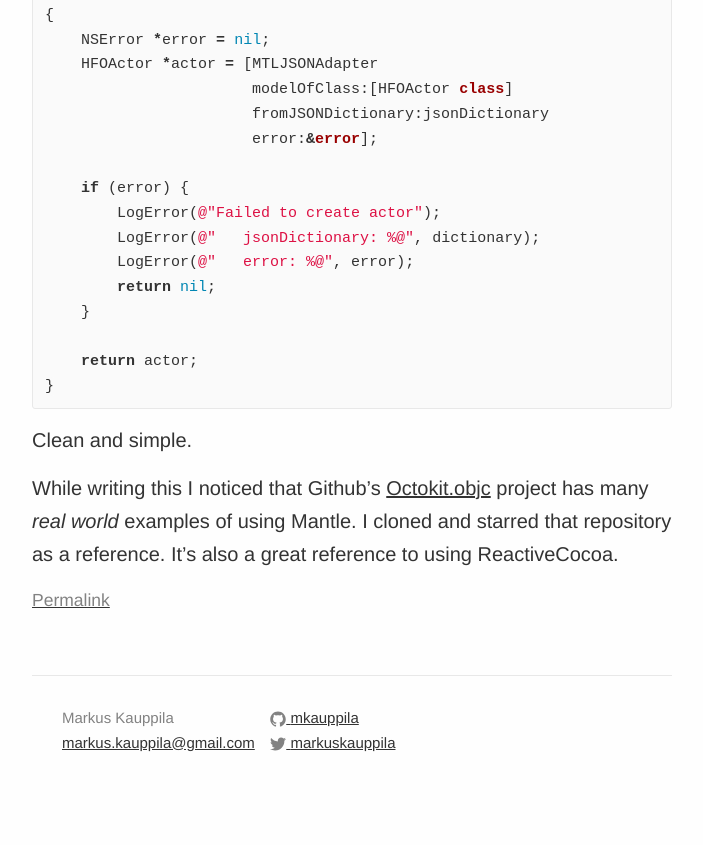
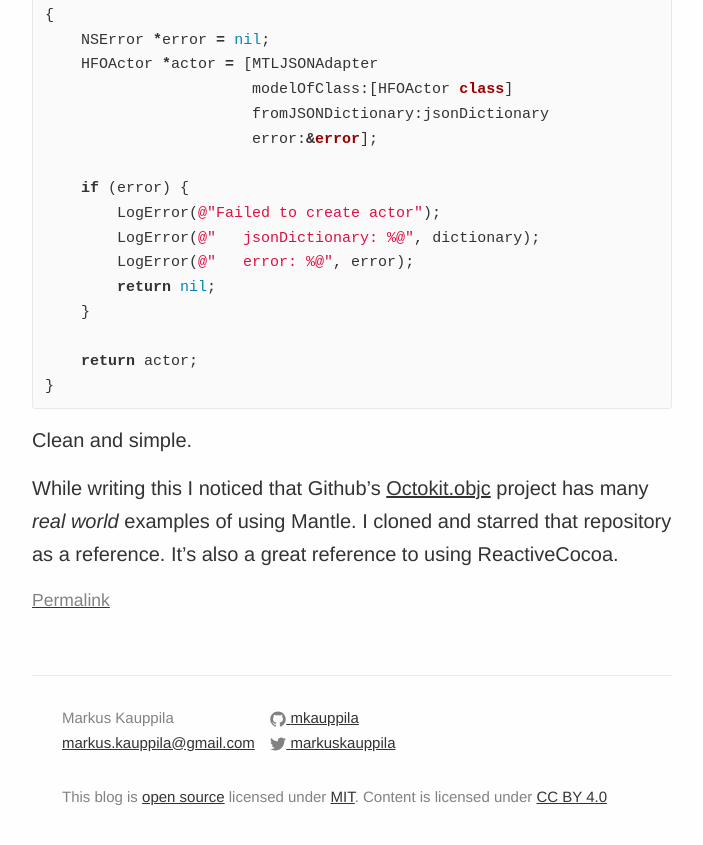
Before and after one commit to mkauppila/mkauppila.github.io, a Jekyll site: the page built from index.html, in a window 1280 px wide and 900 px high, scrolled down 5845 px. Shown: the top 845 px of the window, without its empty margins (288-991 px from the left). Built offline with Jekyll 4.4.1, drawn with Linux system fonts in a browser that asks for light colours; the list of posts is cut into pages by our own code.

Commit message:
Add copyright notices to footer

```diff
--- a/_includes/footer.html
+++ b/_includes/footer.html
@@ -43,11 +43,9 @@
         </ul>
       </div>
 
-      <!--
       <div class="footer-col  footer-col-3">
-        <p class="text">{{ site.description }}</p>
+        <p class="text">This blog is <a href="https://github.com/mkauppila/mkauppila.github.io">open source</a> licensed under <a href="https://github.com/mkauppila/mkauppila.github.io/blob/master/LICENSE">MIT</a>. Content is licensed under <a href="http://creativecommons.org/licenses/by/4.0/">CC BY 4.0</a></p>
       </div>
-      -->
     </div>
 
   </div>
```
